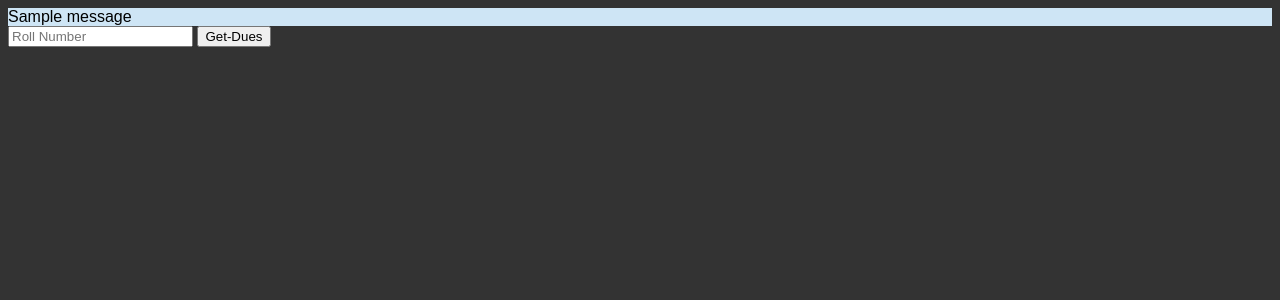
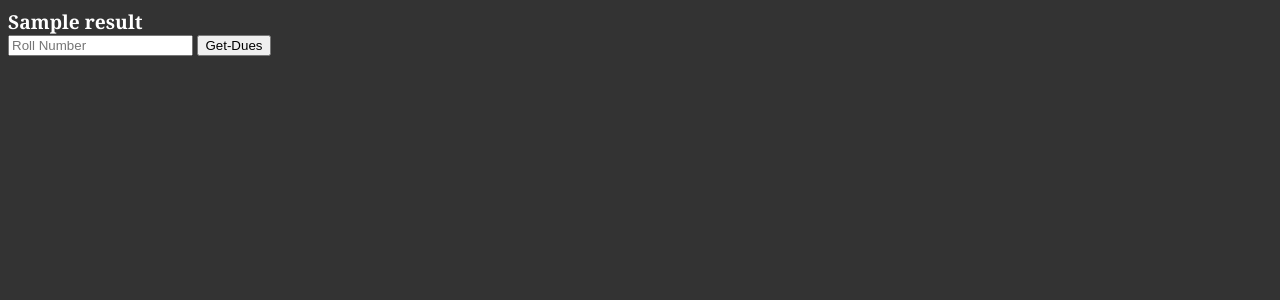
Before and after one commit to s-n-d-p/hostel-dues, a Flask app: template templates/homepage.html in a window 1280 px wide. Shown: the top 300 px of the page. Run offline with Flask 2, Linux system fonts and the light colour scheme; the template is opened without the code that fills it: most values are stand-ins (such as "Sample title", 1, 10 or a date in 2020); one stand-in notice (Sample message) is shown.

Commit message:
changed flash message to text

```diff
--- a/app.py
+++ b/app.py
@@ -7,15 +7,16 @@ app = Flask(__name__)
 
 @app.route('/',methods = ['GET','POST'])
 def homepage():
+    result = ''
     if request.method == 'GET':
-        return render_template('homepage.html')
+        return render_template('homepage.html',result = result)
     elif request.method == 'POST':
         roll_no = request.form['roll_no'].encode('ascii')
         record = session.query(DuesRecord).filter_by(roll_no = roll_no).one()
-        flash("Name: " + record.name + '\n')
-        flash("Roll No: " + record.roll_no + '\n')
-        flash("Due: " + str(record.due) + '\n')
-        return render_template('homepage.html')
+        result = "Name: " + record.name + '\n'
+        result += "Roll No: " + record.roll_no + '\n'
+        result += "Due: " + str(record.due) + '\n'
+        return render_template('homepage.html',result = result)
     else:
         pass
 
--- a/templates/homepage.html
+++ b/templates/homepage.html
@@ -3,15 +3,7 @@
         <link rel=stylesheet type=text/css href="{{ url_for('static', filename='styles.css') }}">
     </head>
     <body>
-        <div class = 'flash'>
-            {% with messages=get_flashed_messages() %}
-                {% if messages %}
-                    {% for message in messages %}
-                        {{message}}
-                    {% endfor %}
-                {% endif %}
-            {% endwith %}
-        </div>
+        <h2>{{result}}</h2>
 
         <form
             action="" method="post"
```
